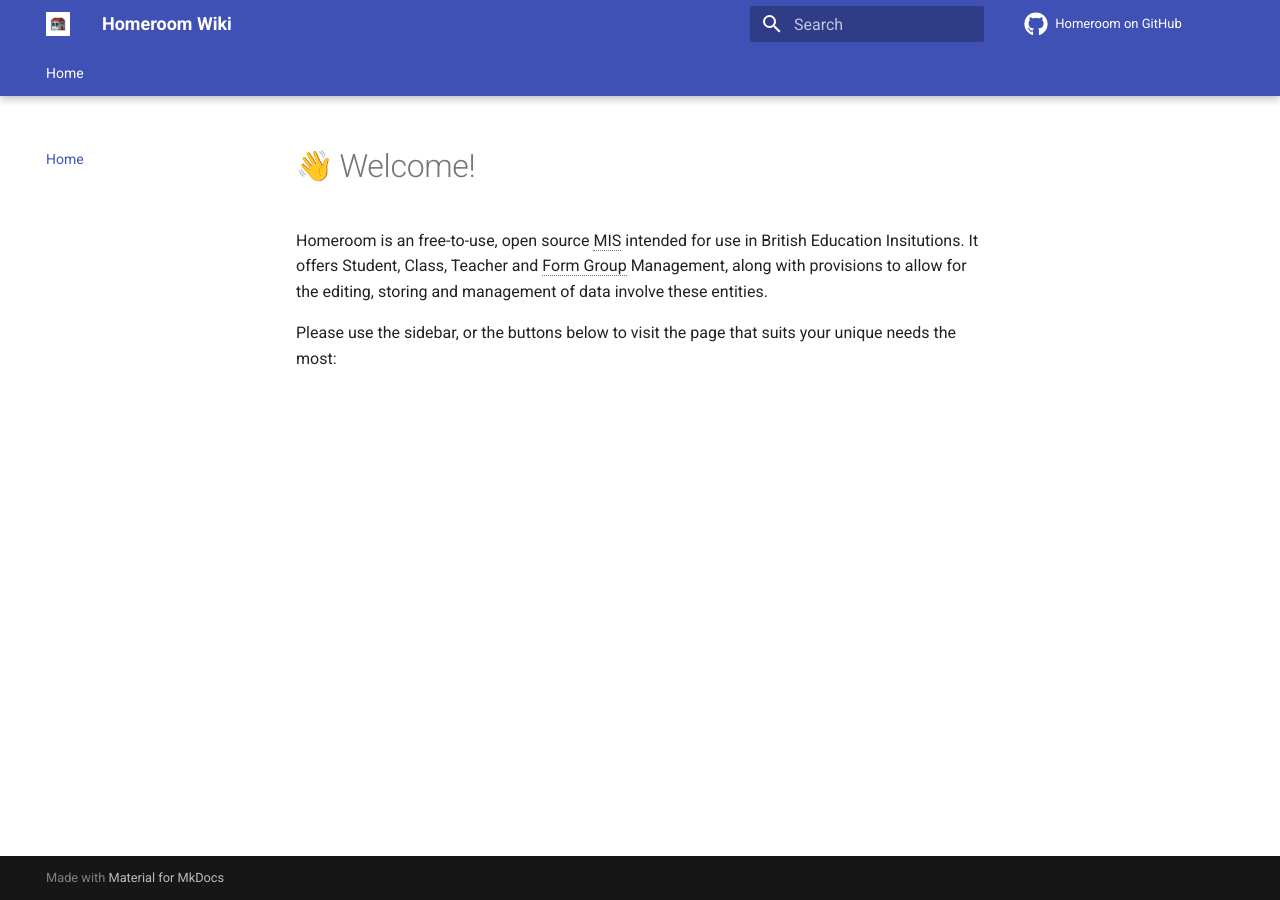
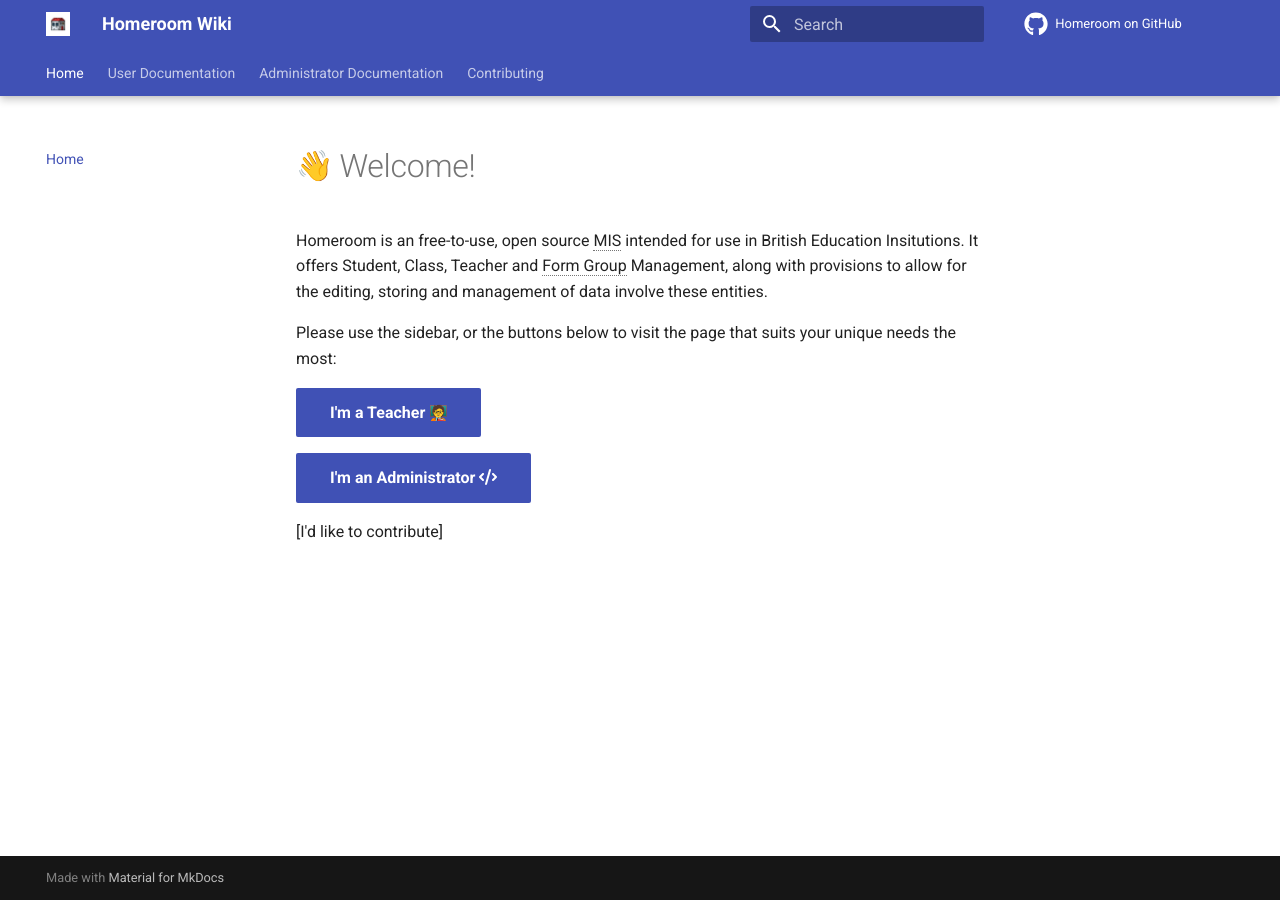
Before and after one commit to longbow122/homeroom-docs, an MkDocs documentation site: the page built from docs/index.md, in a window 1280 px wide. Built offline with MkDocs 1.6.1 and Material for MkDocs 9.7.7, drawn with Linux system fonts in a browser that asks for light colours; emoji names are drawn with the system emoji font; some web fonts are replaced; comment, search, counter and statistics services are not loaded.

Commit message:
Implemented main home buttons and corepages
Implemented the main pages for the home page for the wiki, and created the first few functional buttons. This will make the wiki website feel more full.

```diff
--- a/docs/index.md
+++ b/docs/index.md
@@ -2,3 +2,9 @@
 Homeroom is an free-to-use, open source MIS intended for use in British Education Insitutions. It offers Student, Class, Teacher and Form Group Management, along with provisions to allow for the editing, storing and management of data involve these entities.
 
 Please use the sidebar, or the buttons below to visit the page that suits your unique needs the most:
+
+[I'm a Teacher :teacher:](informationForTeachers.md){.md-button .md-button--primary}
+
+[I'm an Administrator :fontawesome-solid-code:](informationForAdministrators.md){.md-button .md-button--primary}
+
+[I'd like to contribute]
--- a/mkdocs.yml
+++ b/mkdocs.yml
@@ -34,3 +34,6 @@ markdown_extensions:
       emoji_generator: !!python/name:materialx.emoji.to_svg
 nav: #The top navigaton bar of the wiki page.
   - Home: "index.md"
+  - User Documentation: "userHome.md"
+  - Administrator Documentation: "adminHome.md"
+  - Contributing: "contributors.md"
```
Also changed, not shown: docs/contributors.md (added, +1 -0 lines), docs/features.md (added, +1 -0 lines), docs/informationForAdministrators.md (added, +1 -0 lines), docs/informationForTeachers.md (added, +3 -0 lines), docs/adminDocumentation/adminHome.md (added), docs/userDocumentation/userHome.md (added).
